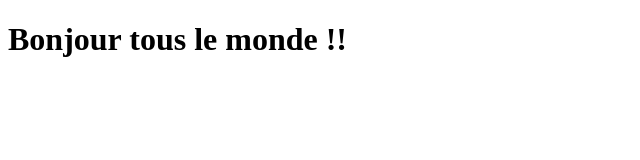
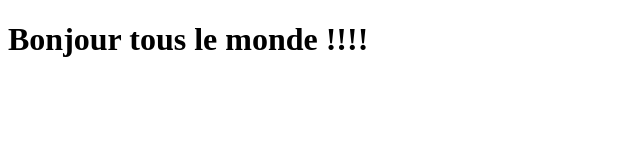
Before and after one commit to achraf187/GitTest, a plain HTML site: page index.html in a window 1280 px wide. Shown: the full height of the page, 0-640 px from the left. Drawn offline with Linux system fonts and the light colour scheme.

Commit message:
commit 3

```diff
--- a/index.html
+++ b/index.html
@@ -5,6 +5,6 @@
 <title>Document</title>
 </head>
 <body>
-	<h1>Bonjour tous le monde !!</h1>
+	<h1>Bonjour tous le monde !!!!</h1>
 </body>
 </html>
```
